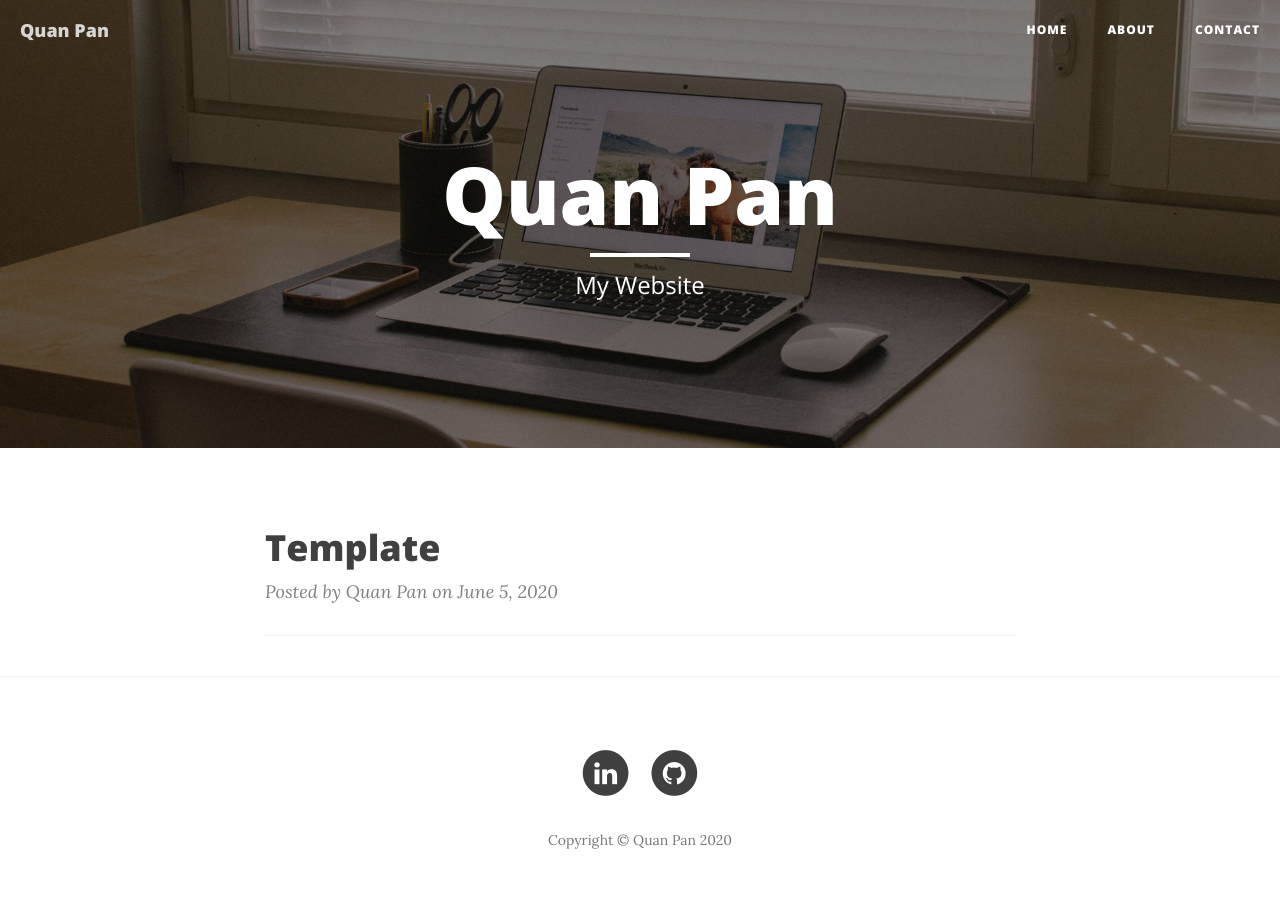
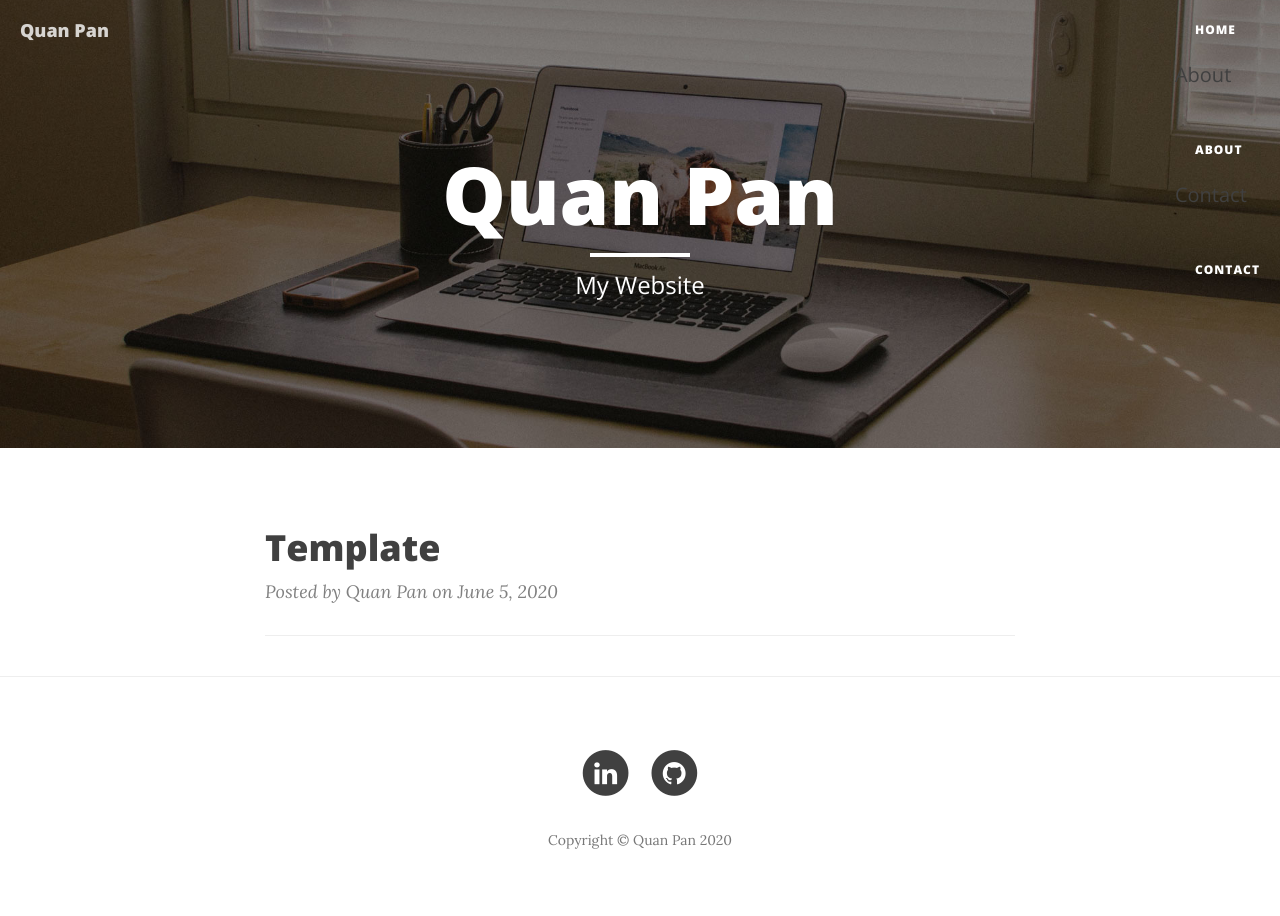
Before and after one commit to quanpan302/quanpan302.github.io, a Jekyll site: the page built from index.html, in a window 1280 px wide. Built offline with Jekyll 4.4.1, drawn with Linux system fonts in a browser that asks for light colours; nearby versions of some CDN libraries; a script that is not in the unit is left out; the list of posts is cut into pages by our own code.

Commit message:
Test site.pages.title

```diff
--- a/_includes/nav.html
+++ b/_includes/nav.html
@@ -18,11 +18,14 @@
                 <li>
                     <a href="{{ site.baseurl }}/">Home</a>
                 </li>
-                {% for page in site.pages %}{% if page.title %}
-                <li>
-                    <a href="{{ page.url | prepend: site.baseurl }}">{{ page.title }}</a>
-                </li>
-                {% endif %}{% endfor %}
+                {% for page in site.pages %}
+                <p>{{ page.title }}</p>
+                    {% if page.title %}
+                        <li>
+                            <a href="{{ page.url | prepend: site.baseurl }}">{{ page.title }}</a>
+                        </li>
+                    {% endif %}
+                {% endfor %}
             </ul>
         </div>
         <!-- /.navbar-collapse -->
```
